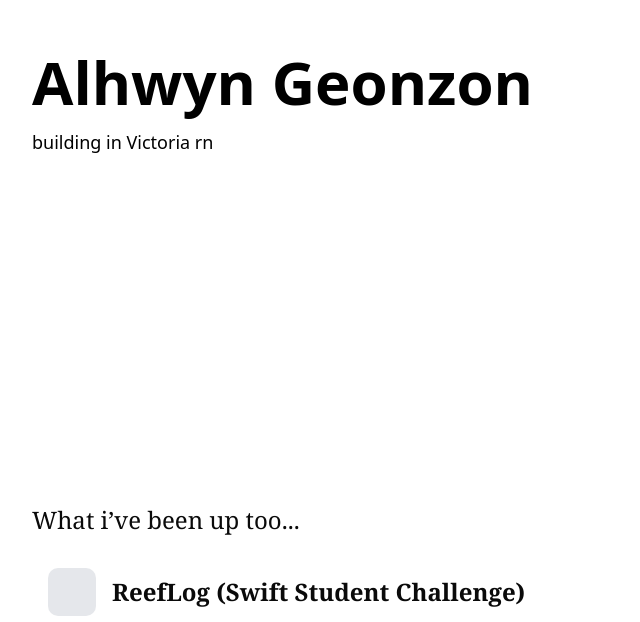
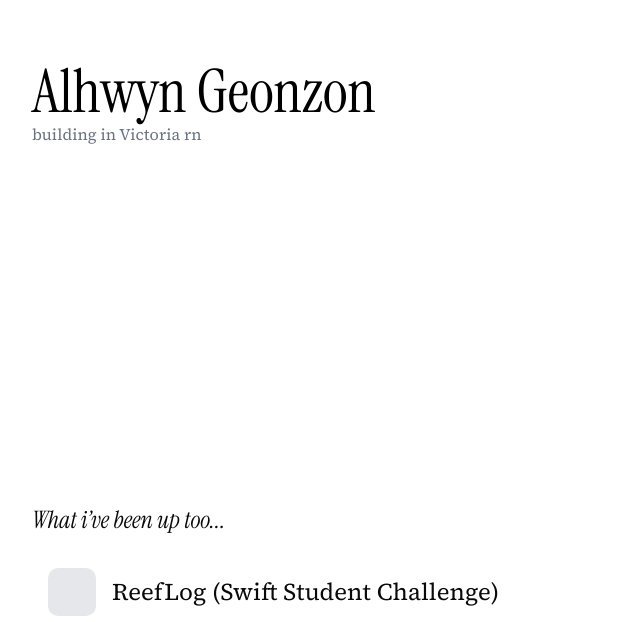
Before and after one commit to Alhwyn/portfolio, a Next.js app: page / in a window 1280 px wide. Shown: the part 296-918 px from the top of the page, without its empty margins (0-640 px from the left). Built offline with nearby package versions, Linux system fonts and the light colour scheme.

Commit message:
added some cool fonts

```diff
--- a/app/globals.css
+++ b/app/globals.css
@@ -1,5 +1,9 @@
+@import url('https://fonts.googleapis.com/css2?family=Instrument+Serif:ital@0;1&display=swap');
+@import url('https://fonts.googleapis.com/css2?family=Instrument+Serif:ital@0;1&family=Source+Serif+4:ital,opsz,wght@0,8..60,200..900;1,8..60,200..900&display=swap');
 @import "tailwindcss";
 @import "tw-animate-css";
+
+
 
 @custom-variant dark (&:is(.dark *));
 
@@ -120,3 +124,20 @@
     @apply bg-background text-foreground;
   }
 }
+
+.source-serif-4 {
+  font-family: "Source Serif 4", serif;
+  font-weight: 400;
+  font-style: normal;
+}
+.instrument-serif-regular {
+  font-family: "Instrument Serif", serif;
+  font-weight: 400;
+  font-style: normal;
+}
+
+.instrument-serif-regular-italic {
+  font-family: "Instrument Serif", serif;
+  font-weight: 400;
+  font-style: italic;
+}
--- a/app/page.tsx
+++ b/app/page.tsx
@@ -32,12 +32,12 @@ export default function Home() {
       {/* Hero section */}
       <section className="min-h-screen px-8 flex items-center justify-between bg-white  text-black">
         <div>
-          <h1 className="text-6xl font-bold">Alhwyn Geonzon</h1>
-          <p className="mt-4 text-lg">building in Victoria rn</p>
+        <h1 className="text-6xl instrument-serif-regular">Alhwyn Geonzon</h1>
+          <p className="text-gray-500 text-md source-serif-4">building in Victoria rn</p>
         </div>
       </section>
 
-      <h3 className="text-2xl font-serif pl-8">What i’ve been up too...</h3>
+      <h3 className="text-2xl instrument-serif-regular-italic pl-8">What i’ve been up too...</h3>
       <div className="p-8">
         <ProjectTimeline projects={sampleProjects} />
       </div>
--- a/components/ProjectTimeline.tsx
+++ b/components/ProjectTimeline.tsx
@@ -4,6 +4,8 @@ export type Project = {
   id: string;
   title: string;
   category: string;
+  icon?: string;
+  tags?: Array<string | null>;
   images: Array<string | null>; // null → black placeholder
 };
 
@@ -49,12 +51,12 @@ function ProjectEntry({ project, isLast }: ProjectEntryProps) {
 
         <div className="flex items-center gap-4 mb-2">
             <div className="w-12 h-12 bg-gray-200 rounded-lg flex-shrink-0" />
-            <h3 className="text-2xl font-serif font-semibold">{project.title}</h3>
+            <h3 className="text-2xl source-serif-4">{project.title}</h3>
         </div>
 
 
         {/* Overlapping cards */}
-    <div className="mt-6 flex pl-10 items-center">
+{/*     <div className="mt-6 flex pl-10 items-center">
         {project.images.map((img, idx) => (
             <div
             key={idx}
@@ -62,8 +64,8 @@ function ProjectEntry({ project, isLast }: ProjectEntryProps) {
                 idx > 0 ? "-ml-8" : ""
             } flex-shrink-0 rounded-lg bg-gray-200 ${img === null ? "bg-black" : ""}`}
             style={{
-                width: "8rem",
-                height: "5rem",
+                width: "10rem",
+                height: "1rem",
                 transform: `rotate(${rotations[idx]}deg)`,
             }}
             >
@@ -76,7 +78,7 @@ function ProjectEntry({ project, isLast }: ProjectEntryProps) {
             )}
             </div>
         ))}
-        </div>
+        </div> */}
     </div>
   );
 }
```
